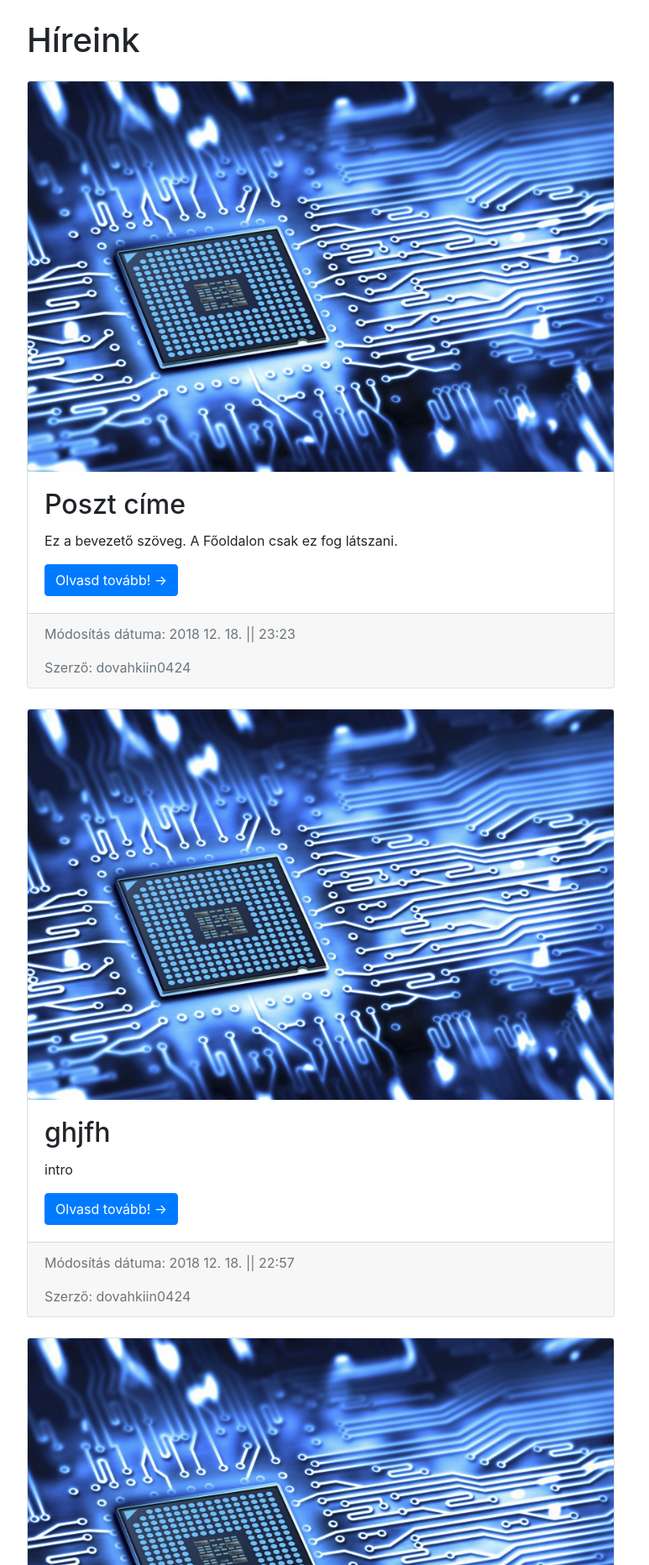
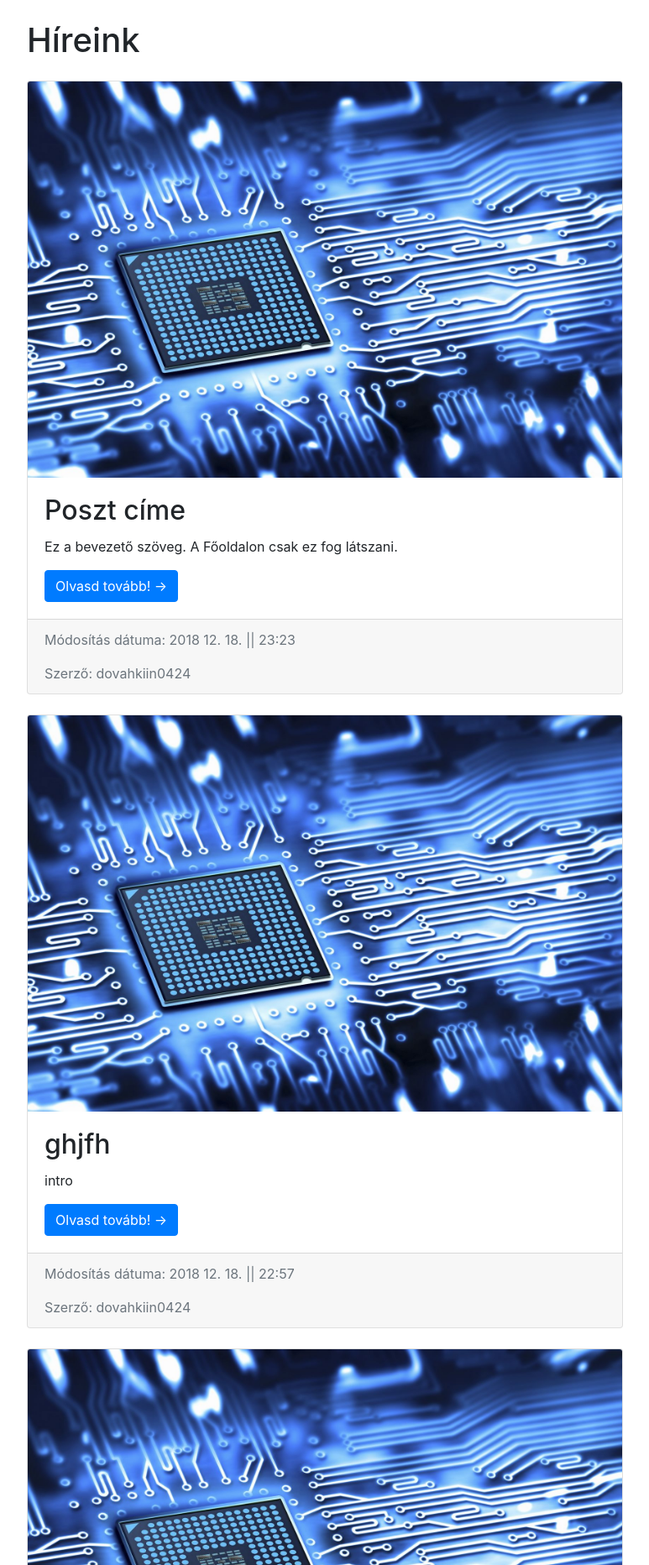
Before and after one commit to dovahkiin0424/hardverszovetseg, a Django app: page / in a window 1280 px wide. Shown: the part 56-1920 px from the top of the page at 84% size, without its empty margins (68-841 px from the left). Run offline with Django 3.2, Linux system fonts and the light colour scheme; data comes from the database, SQL or seed files in the repository; some libraries are stand-ins or nearby versions.

Commit message:
Update home.html

```diff
--- a/blog/templates/blog/home.html
+++ b/blog/templates/blog/home.html
@@ -8,7 +8,7 @@
                 <h1 class="my-4">Híreink</h1>
 
                 {% for post in posts %}
-                <div class="card mb-4" style="width: 700px">
+                <div class="card mb-4">
                     <img class="card-img-top" src="{{ post.kep.url }}">
                     <div class="card-body">
                         <h2 class="card-title">{{ post.cim }}</h2>
```
